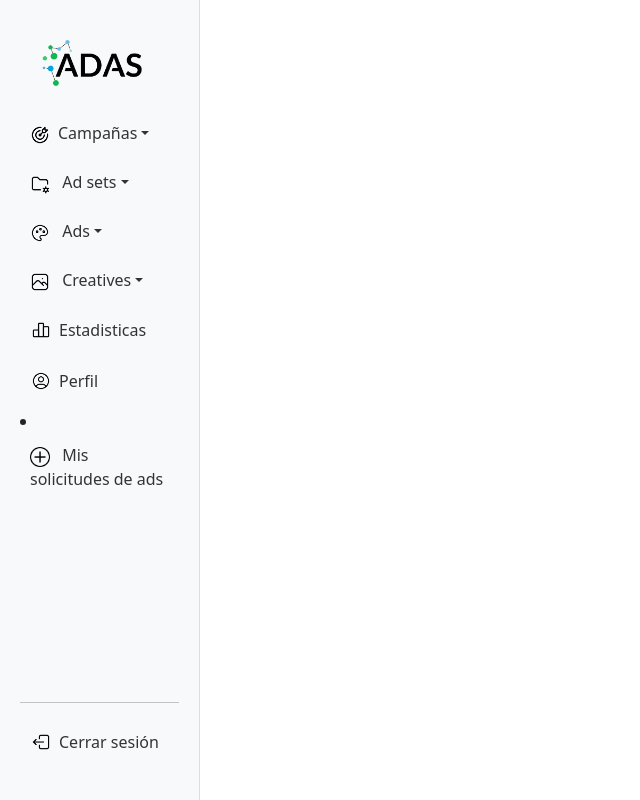
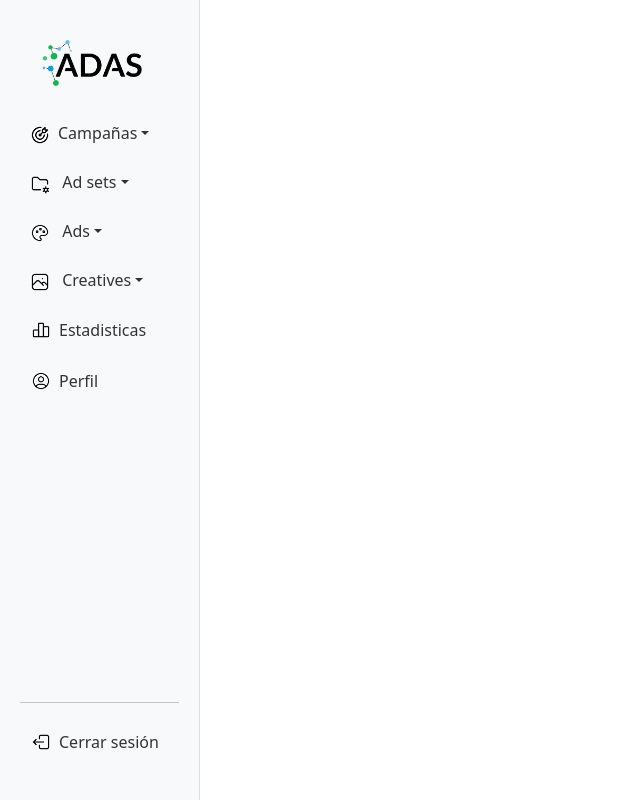
Before and after one commit to CamiloSAcevedo/ProyectoIng.Software, a Django app: page /administrador/panel/ in a window 1280 px wide. Shown: the whole page, without its empty margins (0-640 px from the left). Run offline with Django 5.2, Linux system fonts and the light colour scheme; some libraries are stand-ins or nearby versions.

Commit message:
Se movieron los botones de administradores al dropdown de ads

```diff
--- a/administrador/templates/panel.html
+++ b/administrador/templates/panel.html
@@ -189,6 +189,17 @@
                     <li><a class="dropdown-item" href="{% url 'crear_ads' %}">Hacer post en X</a></li>
                     <li><a class="dropdown-item" href="{% url 'ad' %}">Crear ad</a></li>
                     <li><a class="dropdown-item" href="{% url 'mis_ads' %}">Mis ads</a></li>
+                     <!-- Enlace a administración ads -->
+                    {% if request.user.is_staff %}
+                    <!-- Solo para staff -->
+                    <li class="nav-item">
+                        <a class="nav-link" href="{% url 'revisar_ads_pendientes' %}"> Revisar ads pendientes</a>
+                    </li>
+                {% endif %}
+                <!-- Visible para todos los usuarios -->
+                    <li class="nav-item">
+                        <a class="nav-link" href="{% url 'mis_solicitudes_ads' %}">Mis solicitudes de ads</a>
+                    </li>
                 </ul>
             </li>
             <!-- Creatives - Submenú desplegable -->
@@ -212,22 +223,7 @@
         <a href="#" class="btn btn-light">
             <img src="{% static 'images/user_icono.png' %}" class="icono"> Perfil
         </a>
-        <!-- Enlace a administración ads -->
-        {% if request.user.is_staff %}
-            <!-- Solo para staff -->
-            <li class="nav-item">
-                <a class="nav-link" href="{% url 'revisar_ads_pendientes' %}">
-                    <img src="{% static 'images/icono_mas.png' %}" class="icono"> Revisar ads pendientes
-                </a>
-            </li>
-        {% endif %}
 
-        <!-- Visible para todos los usuarios -->
-        <li class="nav-item">
-            <a class="nav-link" href="{% url 'mis_solicitudes_ads' %}">
-                <img src="{% static 'images/icono_mas.png' %}" class="icono"> Mis solicitudes de ads
-            </a>
-        </li>
 
         <!-- Botón de cerrar sesión -->
         <div class="logout-container">
```
Also changed, not shown: db.sqlite3.
